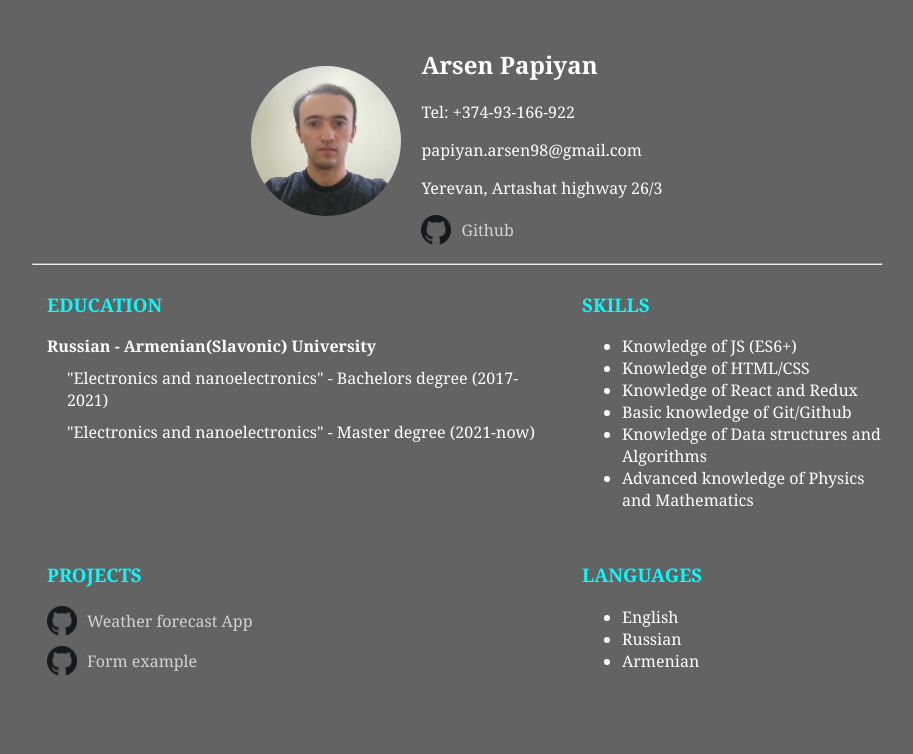
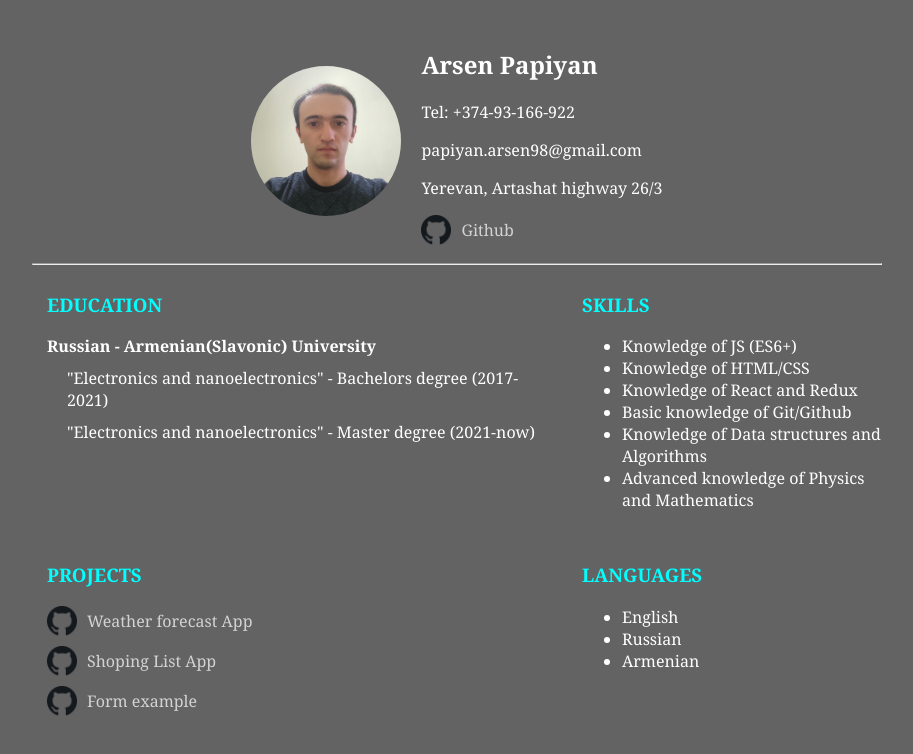
Before and after one commit to papiyan98/resume, a plain HTML site: page index.html in a window 1280 px wide. Shown: the whole page, without its empty margins (183-1096 px from the left). Drawn offline with Linux system fonts and the light colour scheme.

Commit message:
Update index.html

```diff
--- a/index.html
+++ b/index.html
@@ -44,6 +44,7 @@
       <div class="left-group">
         <h3 class="info-title">PROJECTS</h3>
         <a href="https://papiyan98.github.io/weather-react-redux/"><img src="files/github-icon.png">Weather forecast App</a>
+        <a href="https://papiyan98.github.io/shoping-list/"><img src="files/github-icon.png">Shoping List App</a>
         <a href="https://papiyan98.github.io/form/"><img src="files/github-icon.png">Form example</a>
       </div>
       <div class="right-group">
```
